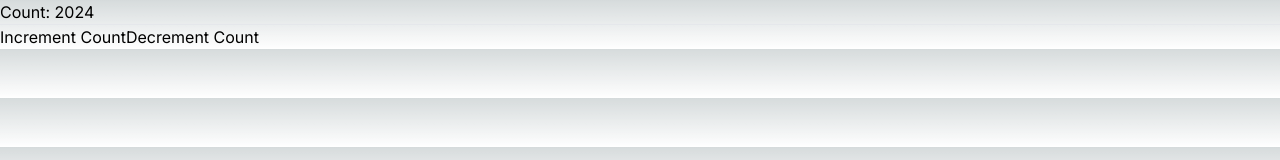
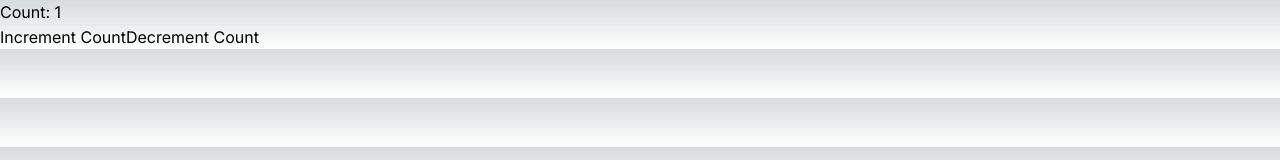
Before and after one commit to merdernoty/mm-interview-Frontend, a Next.js app: page / in a window 1280 px wide. Shown: the top 160 px of the page. Built offline with nearby package versions, Linux system fonts and the light colour scheme.

Commit message:
Refact zustand

```diff
--- a/src/app/layout.tsx
+++ b/src/app/layout.tsx
@@ -1,8 +1,6 @@
 import type { Metadata } from 'next'
 import { Inter } from 'next/font/google'
 import './globals.css'
-
-import { CounterStoreProvider } from '@/lib/providers/counter-store-provider'
 
 const inter = Inter({ subsets: ['latin'] })
 
@@ -19,7 +17,7 @@ export default function RootLayout({
     return (
         <html lang="en">
             <body className={ inter.className}>
-                <CounterStoreProvider>{children}</CounterStoreProvider>
+                {children}
             </body>
         </html>
     )
--- a/src/components/entity/homepage.tsx
+++ b/src/components/entity/homepage.tsx
@@ -1,9 +1,9 @@
 'use client'
 
-import { useCounterStore } from '@/lib/providers/counter-store-provider'
+import { useCount } from '@/lib/store'
 
 export const Homepage = () => {
-    const { count, incrementCount, decrementCount } = useCounterStore(
+    const { count, incrementCount, decrementCount } = useCount(
         (state: any) => state,
     )
 
--- a/src/lib/providers/counter-store-provider.tsx
+++ /dev/null
@@ -1,49 +0,0 @@
-'use client'
-
-import { type ReactNode, createContext, useRef, useContext } from 'react'
-import { useStore } from 'zustand'
-
-import {
-    type CounterStore,
-    createCounterStore,
-    initCounterStore,
-} from '@/lib/stores/counter-store'
-
-export type CounterStoreApi = ReturnType<typeof createCounterStore>
-
-export const CounterStoreContext = createContext<CounterStoreApi | undefined>(
-    undefined,
-)
-
-export interface CounterStoreProviderProps {
-    children: ReactNode
-}
-
-export const CounterStoreProvider = ({
-    children,
-}: CounterStoreProviderProps) => {
-    const storeRef = useRef<CounterStoreApi>()
-    if (!storeRef.current) {
-        storeRef.current = createCounterStore(initCounterStore())
-    }
-
-    return (
-        <CounterStoreContext.Provider value={storeRef.current}>
-            {children}
-        </CounterStoreContext.Provider>
-    )
-}
-
-export const useCounterStore = <T,>(
-    selector: (store: CounterStore) => T,
-): T => {
-    const counterStoreContext = useContext(CounterStoreContext)
-
-    if (!counterStoreContext) {
-        throw new Error(
-            `useCounterStore must be used within CounterStoreProvider`,
-        )
-    }
-
-    return useStore(counterStoreContext, selector)
-}
--- a/src/lib/store.ts
+++ b/src/lib/store.ts
@@ -1,8 +1,7 @@
 import { create } from 'zustand'
 
-const useStore = create((set) => ({
-    bears: 0,
-    increasePopulation: () => set((state: any) => ({ bears: state.bears + 1 })),
-    removeAllBears: () => set({ bears: 0 }),
-    updateBears: (newBears: any) => set({ bears: newBears }),
+export const useCount = create((set) => ({
+    count: 1,
+    decrementCount: () => set((state: any) => ({ count: state.count - 1 })),
+    incrementCount: () => set((state: any) => ({ count: state.count + 1 })),
 }))
--- a/src/lib/stores/counter-store.ts
+++ /dev/null
@@ -1,30 +0,0 @@
-import { createStore } from 'zustand/vanilla'
-
-export type CounterState = {
-    count: number
-}
-
-export type CounterActions = {
-    decrementCount: () => void
-    incrementCount: () => void
-}
-
-export type CounterStore = CounterState & CounterActions
-
-export const initCounterStore = (): CounterState => {
-    return { count: new Date().getFullYear() }
-}
-
-export const defaultInitState: CounterState = {
-    count: 0,
-}
-
-export const createCounterStore = (
-    initState: CounterState = defaultInitState,
-) => {
-    return createStore<CounterStore>()((set) => ({
-        ...initState,
-        decrementCount: () => set((state) => ({ count: state.count - 1 })),
-        incrementCount: () => set((state) => ({ count: state.count + 1 })),
-    }))
-}
```
